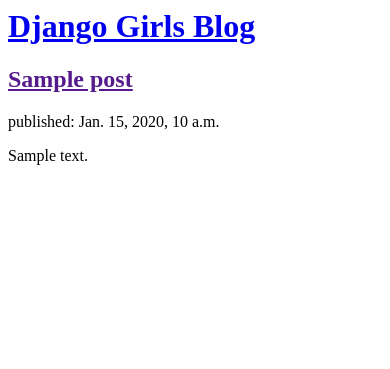
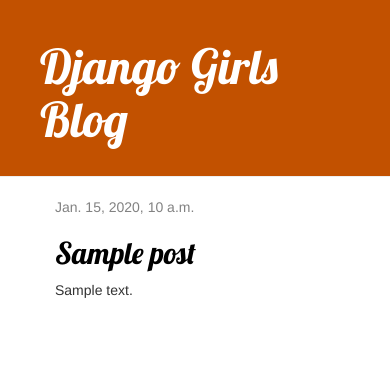
Before and after one commit to Pitrified/djangogirls-tutorial, a Django app: page / in a window 390 px wide. Shown: the top 369 px of the page. Run offline with Django 3.2, Linux system fonts and the light colour scheme; tables that the repository leaves empty hold one stand-in row (values such as "Sample post"); some libraries are stand-ins or nearby versions.

Commit message:
[DJANGO] Add templates and post details

```diff
--- /dev/null
+++ b/blog/static/css/blog.css
@@ -0,0 +1,46 @@
+.page-header {
+    background-color: #C25100;
+    margin-top: 0;
+    padding: 20px 20px 20px 40px;
+}
+
+.page-header h1, .page-header h1 a, .page-header h1 a:visited, .page-header h1 a:active {
+    color: #ffffff;
+    font-size: 36pt;
+    text-decoration: none;
+}
+
+.content {
+    margin-left: 40px;
+}
+
+h1, h2, h3, h4 {
+    font-family: 'Lobster', cursive;
+}
+
+.date {
+    color: #828282;
+}
+
+.save {
+    float: right;
+}
+
+.post-form textarea, .post-form input {
+    width: 100%;
+}
+
+.top-menu, .top-menu:hover, .top-menu:visited {
+    color: #ffffff;
+    float: right;
+    font-size: 26pt;
+    margin-right: 20px;
+}
+
+.post {
+    margin-bottom: 70px;
+}
+
+.post h2 a, .post h2 a:visited {
+    color: #000000;
+}
--- /dev/null
+++ b/blog/templates/blog/base.html
@@ -0,0 +1,23 @@
+{% load static %}
+<html>
+    <head>
+        <title>Django Girls blog</title>
+        <link rel="stylesheet" href="//maxcdn.bootstrapcdn.com/bootstrap/3.2.0/css/bootstrap.min.css">
+        <link rel="stylesheet" href="//maxcdn.bootstrapcdn.com/bootstrap/3.2.0/css/bootstrap-theme.min.css">
+        <link href="//fonts.googleapis.com/css?family=Lobster&subset=latin,latin-ext" rel="stylesheet" type="text/css">
+        <link rel="stylesheet" href="{% static 'css/blog.css' %}">
+    </head>
+    <body>
+        <div class="page-header">
+            <h1><a href="/">Django Girls Blog</a></h1>
+        </div>
+        <div class="content container">
+            <div class="row">
+                <div class="col-md-8">
+                {% block content %}
+                {% endblock %}
+                </div>
+            </div>
+        </div>
+    </body>
+</html>
--- a/blog/templates/blog/post_list.html
+++ b/blog/templates/blog/post_list.html
@@ -1,11 +1,13 @@
-<div>
-    <h1><a href="/">Django Girls Blog</a></h1>
-</div>
+{% extends 'blog/base.html' %}
 
-{% for post in posts %}
-    <div>
-        <h2><a href="">{{ post.title }}</a></h2>
-        <p>published: {{ post.published_date }}</p>
-        <p>{{ post.text|linebreaksbr }}</p>
-    </div>
-{% endfor %}
+{% block content %}
+    {% for post in posts %}
+        <div class="post">
+            <div class="date">
+                {{ post.published_date }}
+            </div>
+            <h2><a href="{% url 'post_detail' pk=post.pk %}">{{ post.title }}</a></h2>
+            <p>{{ post.text|linebreaksbr }}</p>
+        </div>
+    {% endfor %}
+{% endblock %}
--- a/blog/urls.py
+++ b/blog/urls.py
@@ -3,4 +3,5 @@
 
 urlpatterns = [
     path("", views.post_list, name="post_list"),
+    path("post/<int:pk>/", views.post_detail, name="post_detail"),
 ]
--- a/blog/views.py
+++ b/blog/views.py
@@ -1,10 +1,16 @@
 from django.shortcuts import render
+from django.shortcuts import get_object_or_404
 from django.utils import timezone
 from .models import Post
 
 
 def post_list(request):
-    posts = Post.objects.filter(published_date__lte=timezone.now()).order_by(
+    the_post_list = Post.objects.filter(published_date__lte=timezone.now()).order_by(
         "published_date"
     )
-    return render(request, "blog/post_list.html", {"posts": posts})
+    return render(request, "blog/post_list.html", {"posts": the_post_list})
+
+
+def post_detail(request, pk):
+    the_post = get_object_or_404(Post, pk=pk)
+    return render(request, "blog/post_detail.html", {"post": the_post})
```
Also changed, not shown: blog/templates/blog/post_detail.html (added, +13 -0 lines), README.md.
